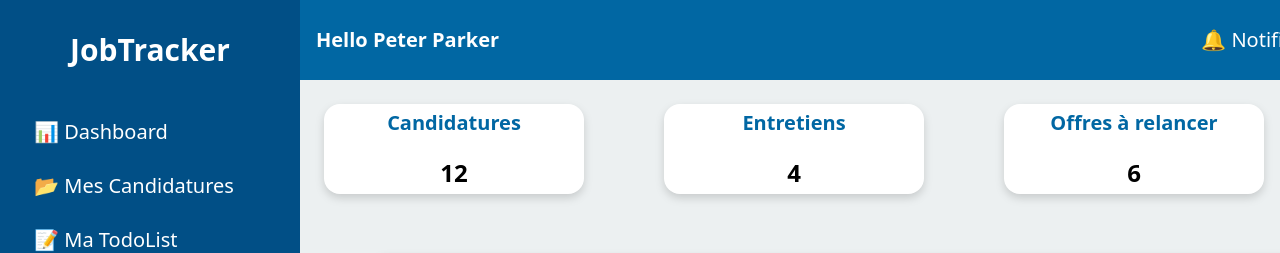
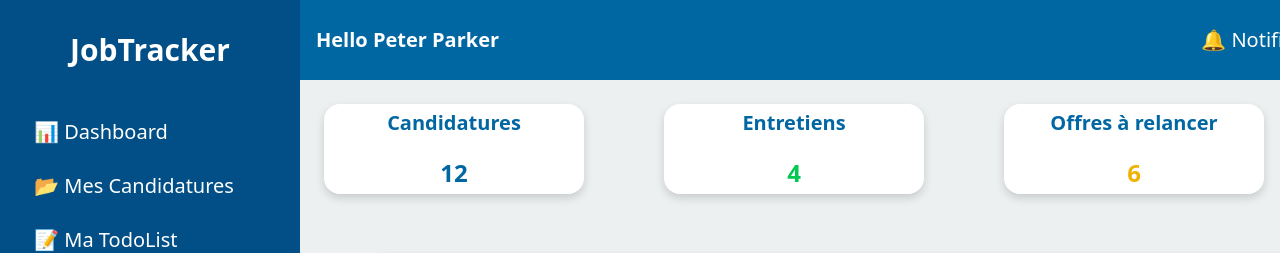
Before and after one commit to kyoshiroDev/JobTracker-app, an Angular app: page / in a window 1280 px wide. Shown: the top 253 px of the page. Built offline with nearby package versions, Linux system fonts and the light colour scheme.

Commit message:
Ajout du ngClass dans suivi-candidatures pour un changement dynamique de couleur

```diff
--- a/src/app/pages/dashboard/widgets/suivi-candidatures/suivi-candidatures.component.ts
+++ b/src/app/pages/dashboard/widgets/suivi-candidatures/suivi-candidatures.component.ts
@@ -1,4 +1,5 @@
 import { Component, signal } from '@angular/core';
+import { CommonModule } from '@angular/common';
 
 interface suiviCandidatures {
   id: number;
@@ -8,13 +9,13 @@ interface suiviCandidatures {
 
 @Component({
   selector: 'fdw-suivi-candidatures',
-  imports: [],
+  imports: [CommonModule],
   template: `
     <div class="flex justify-center gap-20 h-[90px] max-w-screen">
       @for(suiviCandidature of suiviCandidatures(); track suiviCandidature.id){
       <div class="suivi-candidature-container">
         <h3 class="text-3xl">{{ suiviCandidature.title }}</h3>
-        <p class="text-2xl">{{ suiviCandidature.number }}</p>
+        <p class="text-2xl" [ngClass]="getTextColor(suiviCandidature.title)">{{ suiviCandidature.number }}</p>
       </div>
       }
     </div>
@@ -27,4 +28,19 @@ export class SuiviCandidaturesComponent {
     { id: 3, title: 'Offres à relancer', number: 6 },
     { id: 4, title: 'Rejetées', number: 2 },
   ]);
+
+  getTextColor(title: string): string {
+    switch (title) {
+      case 'Candidatures':
+        return 'text-JobTracker-blue'; // Bleu pour les candidatures
+      case 'Entretiens':
+        return 'text-green-500'; // Vert pour les entretiens
+      case 'Offres à relancer':
+        return 'text-yellow-500'; // Jaune pour relance
+      case 'Rejetées':
+        return 'text-red-500'; // Rouge pour rejetées
+      default:
+        return 'text-JobTracker-blue'; // Couleur par défaut
+    }
+  }
 }
```
